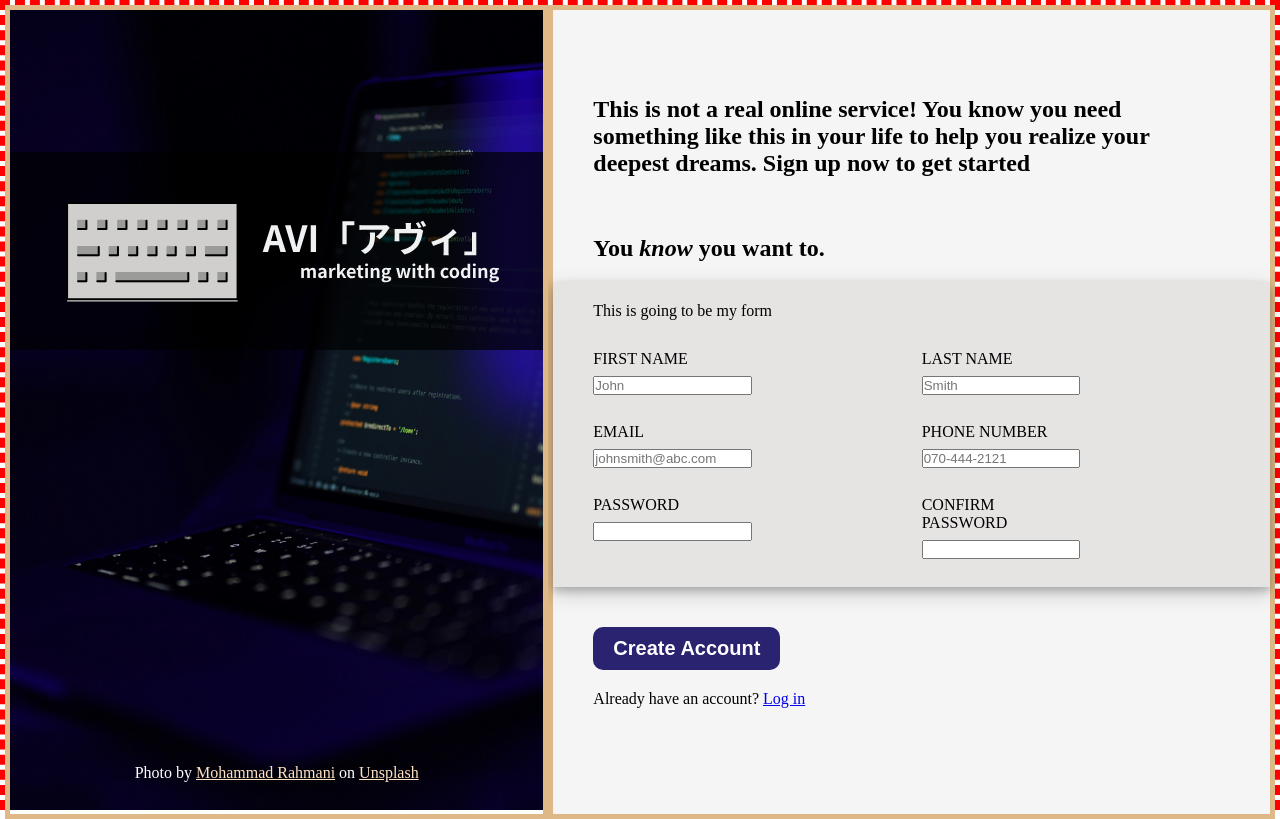
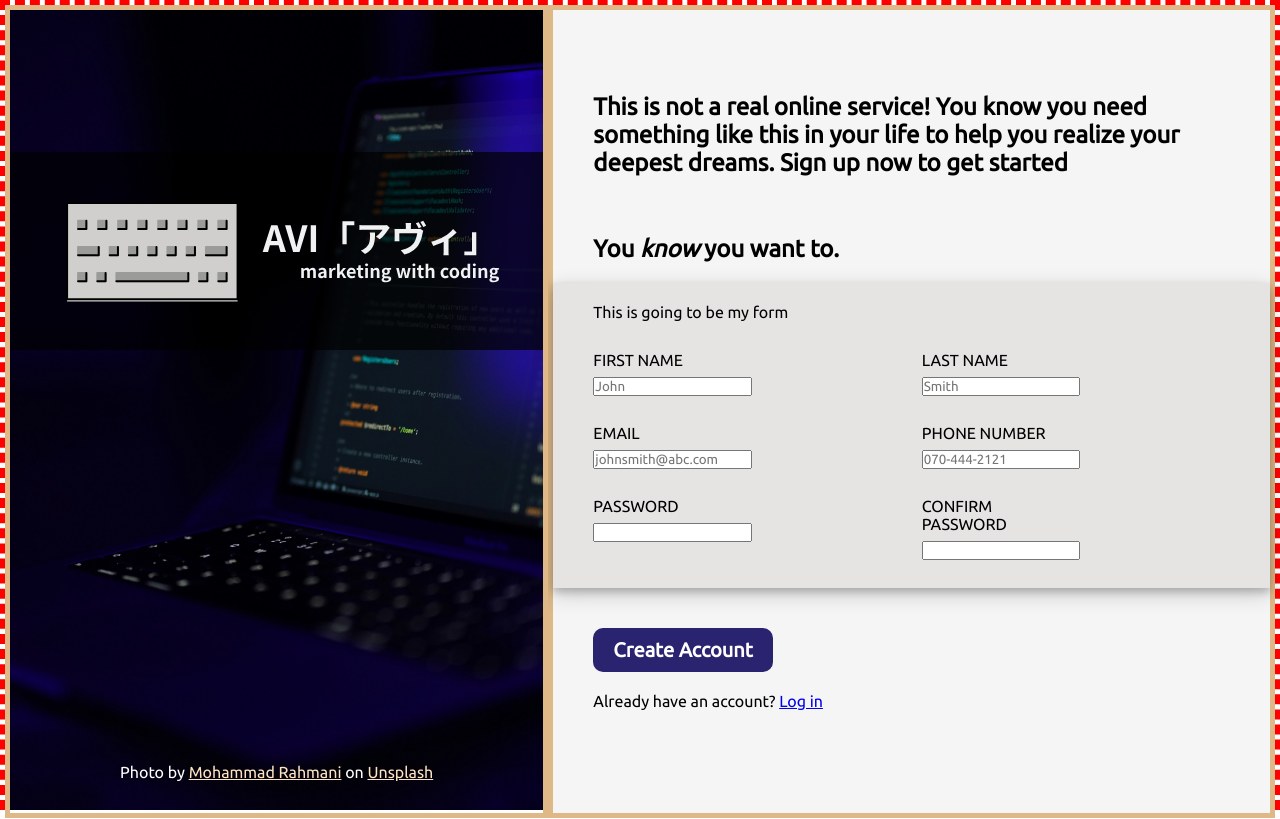
Before and after one commit to Avinashlimbu/sign-up-form, a plain HTML site: page index.html in a window 1280 px wide. Drawn offline with Linux system fonts and the light colour scheme.

Commit message:
added fonts

```diff
--- a/index.html
+++ b/index.html
@@ -3,7 +3,7 @@
 <head>
     <meta charset="UTF-8">
     <meta name="viewport" content="width=device-width, initial-scale=1.0">
-    <title>Practice Doc</title>
+    <title>Sign Up form</title>
     <link href="/stylesheet.css" rel="stylesheet">
 </head>
 <body>
--- a/stylesheet.css
+++ b/stylesheet.css
@@ -1,5 +1,15 @@
 /*making default global elements */
+@font-face {
+    font-family: "ubuntu";
+    src:
+    url("fonts/Ubuntu-Regular.woff2") format("woff2"),
+    url("fonts/Ubuntu-Regular.woff") format("woff");
+    font-weight: normal;
+    font-style: normal;
+}
+
 * {
+    font-family: ubuntu, 'Times New Roman', Times, serif;
     padding: 0;
     margin: 0;
 }
```
